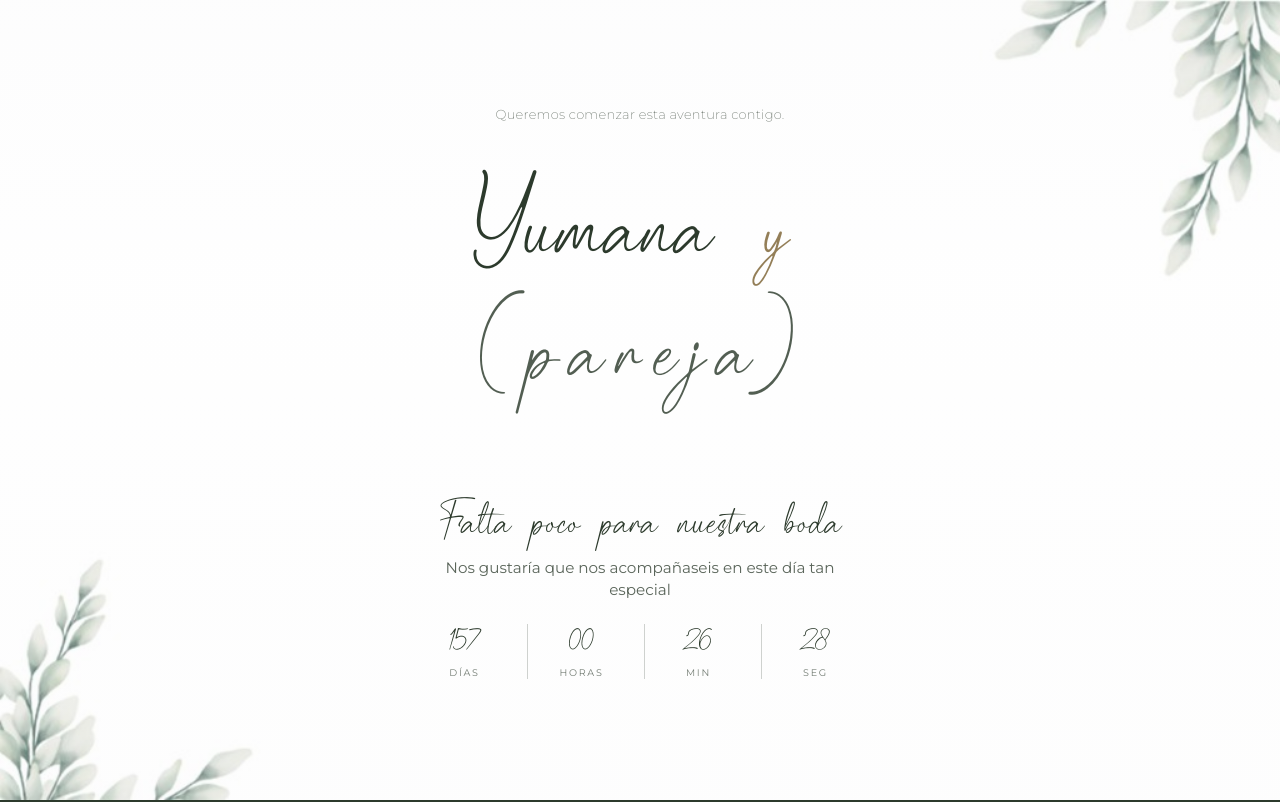
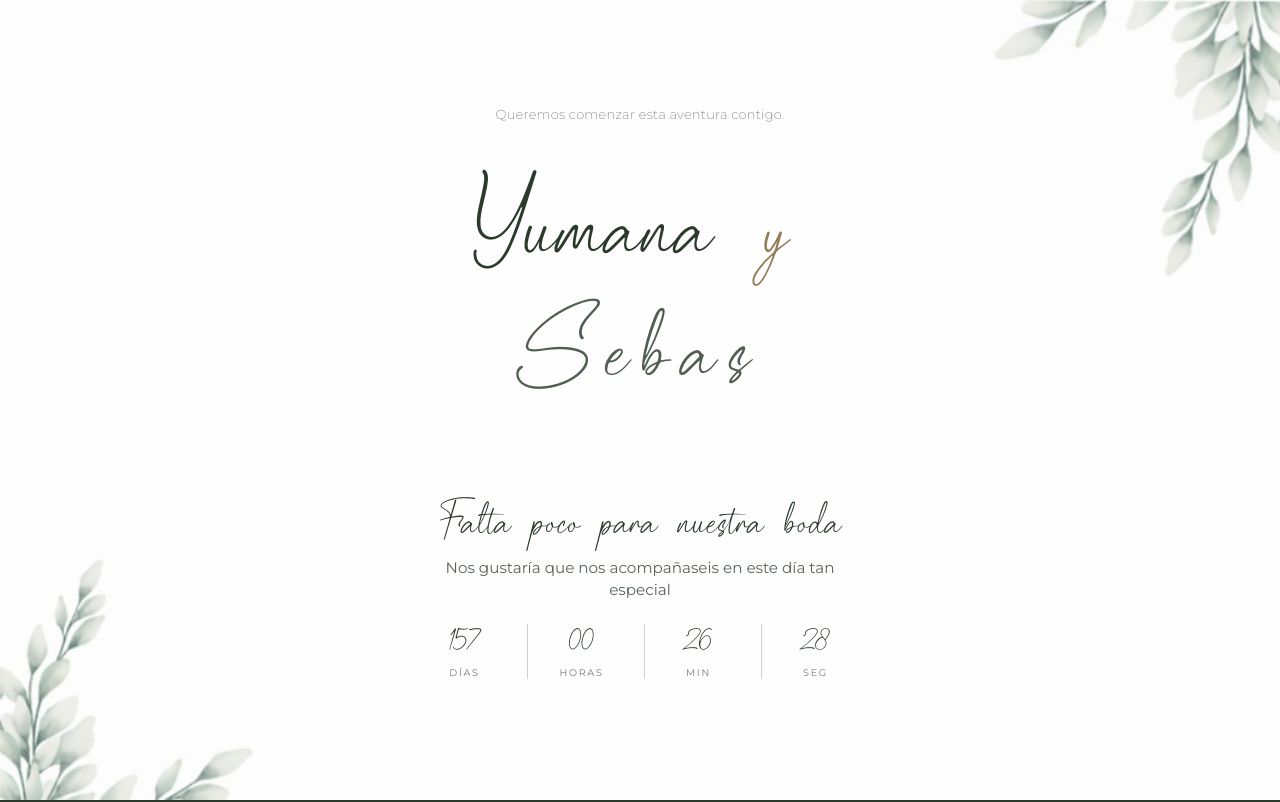
Before and after one commit to Patriciaddc80/boda-yumanaysebas, a React (Vite) app: page / in a window 1280 px wide. Shown: the top 802 px of the page. Built offline with nearby package versions, Linux system fonts and the light colour scheme; a web font is replaced by a local one.

Commit message:
Título e invitación: Yumana y Sebas (documento y pestaña del navegador).
Made-with: Cursor

```diff
--- a/index.html
+++ b/index.html
@@ -1,19 +1,21 @@
 <!doctype html>
 <html lang="es">
+
 <head>
   <meta charset="UTF-8" />
   <link rel="icon" type="image/svg+xml" href="/vite.svg" />
   <meta name="viewport" content="width=device-width, initial-scale=1.0" />
-    <title>Invitación — Yumana y (pareja)</title>
+  <title>Invitación — Yumana y Sebas</title>
   <link rel="preconnect" href="https://fonts.googleapis.com" />
   <link rel="preconnect" href="https://fonts.gstatic.com" crossorigin />
   <link
     href="https://fonts.googleapis.com/css2?family=Montserrat:ital,wght@0,100;0,200;0,300;0,400;0,500;0,600&family=Playfair+Display:ital,wght@0,400;0,600;1,400&display=swap"
-      rel="stylesheet"
-    />
+    rel="stylesheet" />
 </head>
+
 <body>
   <div id="root"></div>
   <script type="module" src="/src/main.tsx"></script>
 </body>
+
 </html>
--- a/src/data/invitation.ts
+++ b/src/data/invitation.ts
@@ -50,7 +50,7 @@ function dateLocalIso(
 
 export const invitation: InvitationData = {
   brideName: "Yumana",
-  groomName: "(pareja)",
+  groomName: "Sebas",
   eventDate: dateLocalIso(2026, 9, 12, 0, 0),
   welcome:
     "Con el corazón lleno de ilusión, queremos compartir contigo uno de los días más importantes de nuestra historia.",
```
Lines whose indentation alone changed are shown as unchanged.
